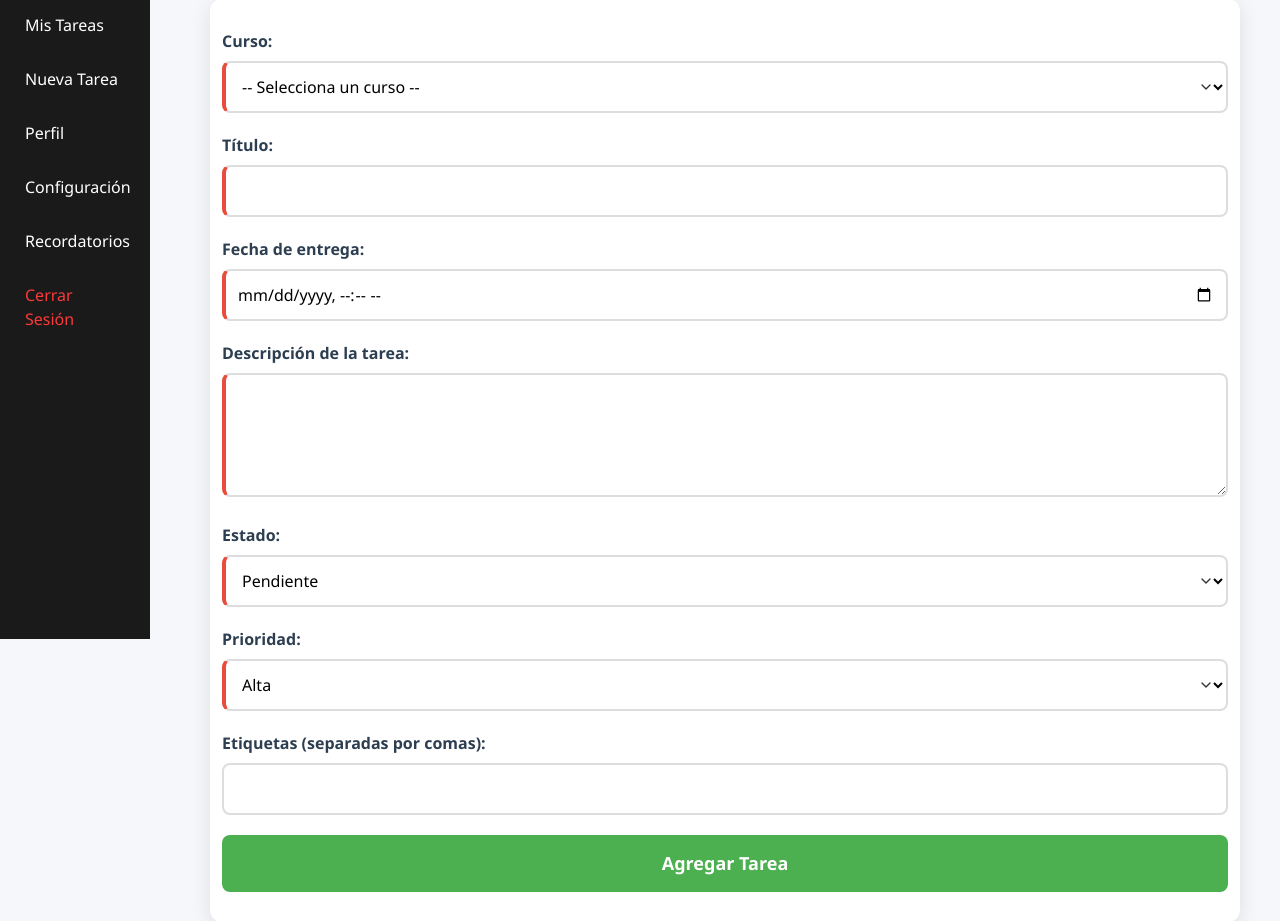
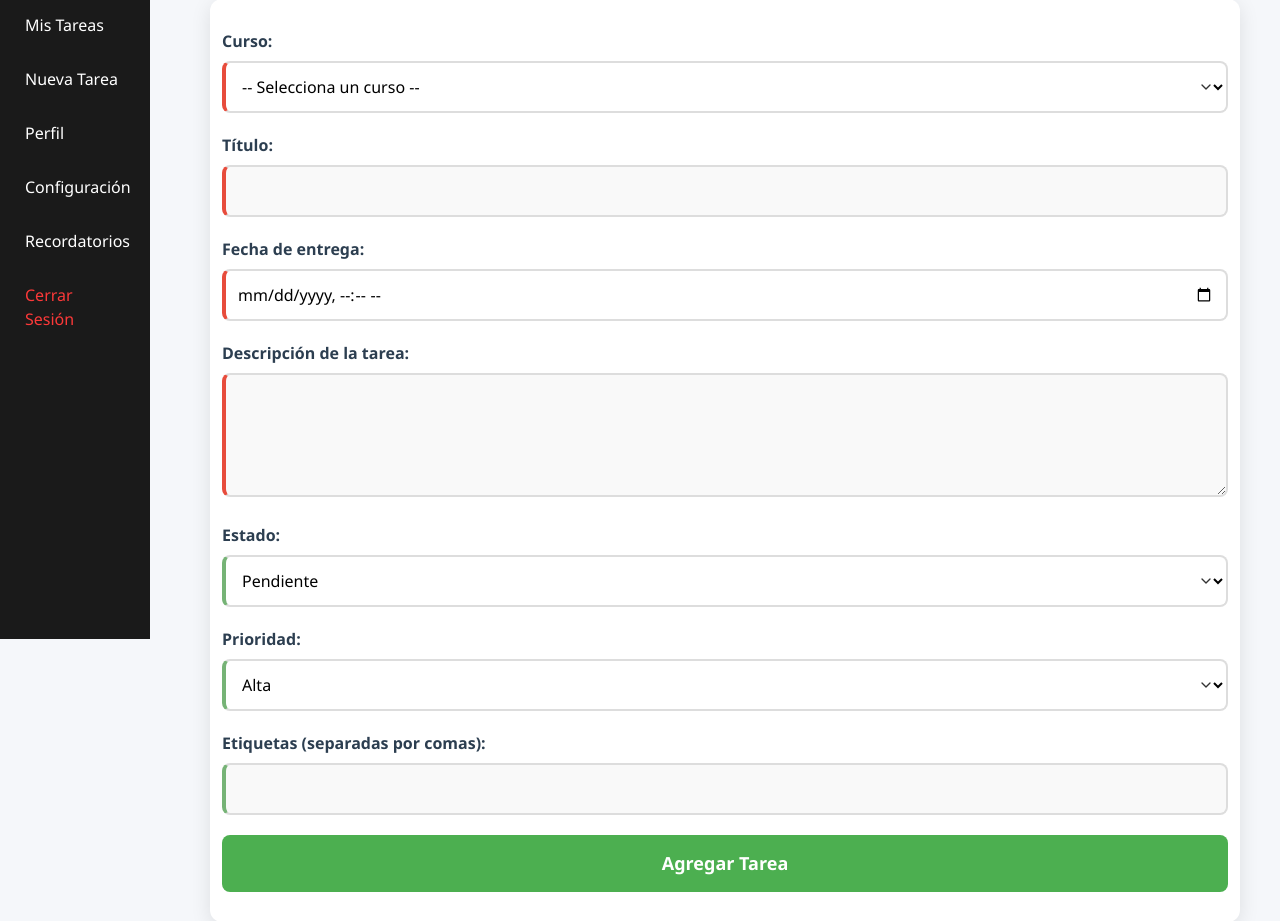
Before and after one commit to rodriguezsabina333-collab/ProyectoWeb1, a PHP site: page /ProyectoWeb1/admin/pages/nuevaTarea.php in a window 1280 px wide. Shown: the part 161-1082 px from the top of the page. Run offline with PHP 8.4, Linux system fonts and the light colour scheme; the visitor is signed in with stand-in values (Sample User, id 1).

```diff
--- a/assets/css/StyleConf.css
+++ b/assets/css/StyleConf.css
@@ -1,11 +1,4 @@
-<<<<<<< HEAD
-<<<<<<< HEAD
-/* ==============================
-   VARIABLES DE COLOR
-   ============================== */
-
-/* Tema Claro */
-:root[data-tema="claro"] {
+/*:root[data-tema="claro"] {
   --color-fondo: #ffffff;
   --color-texto: #000000;
   --color-fondo-secundario: #f8f9fa;
@@ -19,7 +12,7 @@
   --color-borde: #cccccc;
 }
 
-/* Tema Oscuro */
+
 :root[data-tema="oscuro"] {
   --color-fondo: #121212;
   --color-texto: #e0e0e0;
@@ -32,8 +25,8 @@
   --color-boton-texto: #ffffff;
   --color-boton-hover: #388e3c;
   --color-borde: #444444;
-=======
-:root {
+
+/*{
     --color-fondo: #ffffff;
     --color-texto: #222222;
     --color-titulo: #333333;
@@ -41,9 +34,9 @@
     --color-enlace: #4CAF50;
     --color-enlace-hover: #4CAF50;
     --color-fondo-form: #f9f9f9;
-}
+}*/
 
-=======
+
 :root {
     --color-fondo: #ffffff;
     --color-texto: #222222;
@@ -54,22 +47,17 @@
     --color-fondo-form: #f9f9f9;
 }
 
->>>>>>> parent of a0738ac (los cabios echos en los style y en configuracion.php)
 [data-tema="oscuro"] {
     --color-fondo: #1e1e1e;
     --color-texto: #f5f5f5;
     --color-titulo: #ffffff;
     --color-borde: #444444;
-<<<<<<< HEAD
     --color-enlace: #4CAF50;
     --color-enlace-hover: #4CAF50;
     --color-fondo-form: #2c2c2c;
->>>>>>> cc0d15ec687913e998921ad0bd83861fea384c12
-=======
     --color-enlace: #76b376;
     --color-enlace-hover: #8ad18a;
     --color-fondo-form: #2c2c2c;
->>>>>>> parent of a0738ac (los cabios echos en los style y en configuracion.php)
 }
 
 body {
@@ -182,14 +170,3 @@ textarea:focus {
     border-color: var(--color-enlace);
     outline: none;
 }
-
-a {
-    color: var(--color-enlace);
-    text-decoration: none;
-    transition: color 0.3s ease;
-}
-
-a:hover {
-    color: var(--color-enlace-hover);
-    text-decoration: underline;
-}
--- a/assets/css/StylenueT.css
+++ b/assets/css/StylenueT.css
@@ -126,15 +126,6 @@ input:required, textarea:required, select:required {
 }
 
 input:valid, textarea:valid, select:valid {
-<<<<<<< HEAD
     border-left: 4px solid #76b376
-<<<<<<< HEAD
+
 }
-
-=======
-    border-left: 4px solid #4CAF50
-}
->>>>>>> cc0d15ec687913e998921ad0bd83861fea384c12
-=======
-}
->>>>>>> parent of a0738ac (los cabios echos en los style y en configuracion.php)
```
Also changed, not shown: assets/css/StyleRec.css (+0 -7 lines), assets/css/StyleReg.css (+0 -8 lines).
